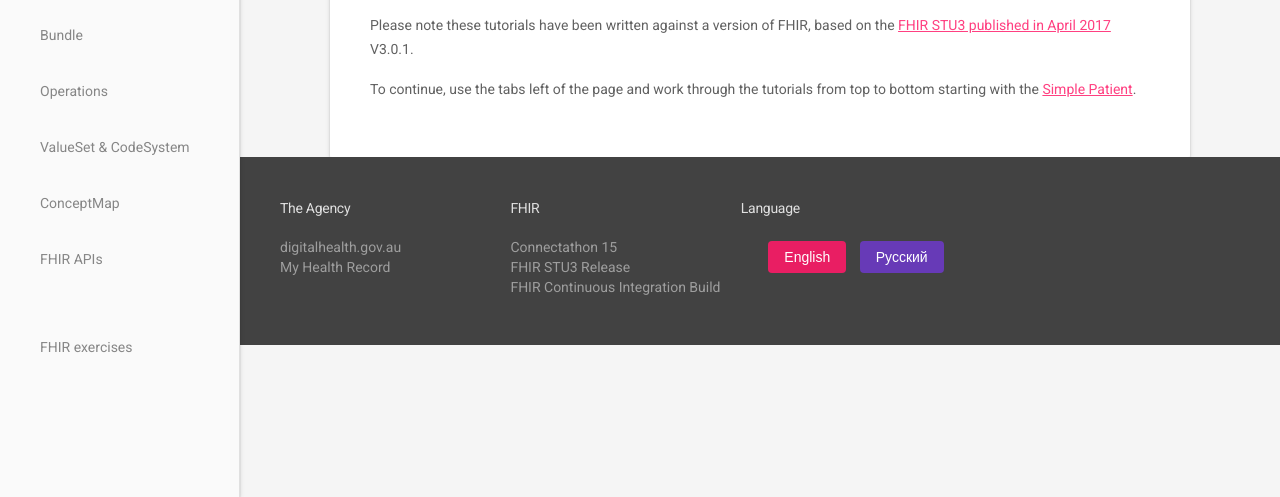
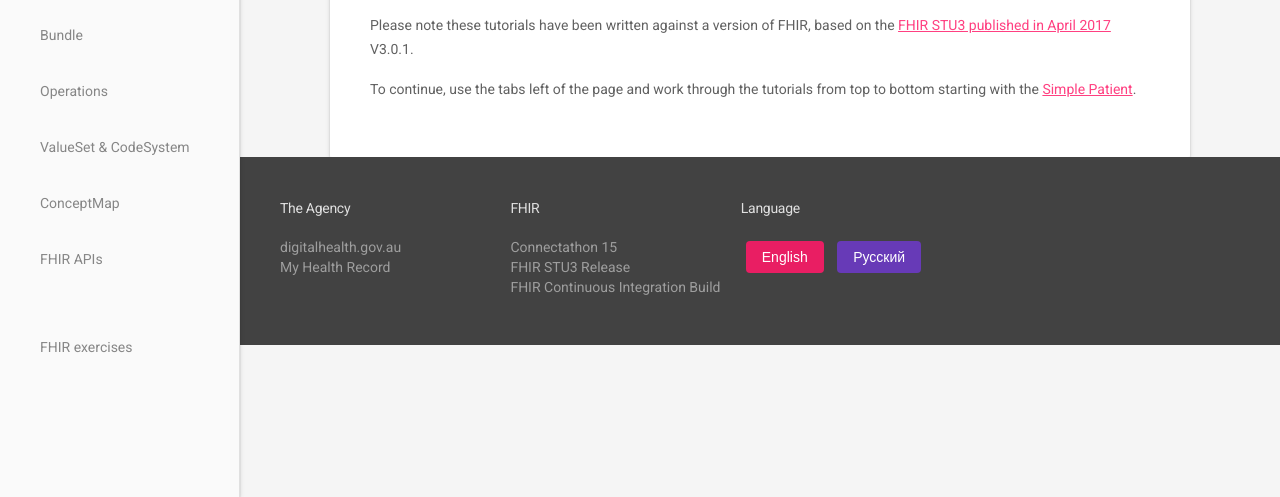
Before and after one commit to fhir-drills/fhir-drills.github.io, a plain HTML site: page index.html in a window 1280 px wide. Shown: the part 303-800 px from the top of the page. Drawn offline with nearby package versions, Linux system fonts and the light colour scheme; a script that the page names is missing.

Commit message:
Fix button alignment

```diff
--- a/index.html
+++ b/index.html
@@ -79,7 +79,6 @@
         /* Language selector styling */
         .language-selector {
             margin: 20px 0;
-            text-align: center;
         }
 
         .lang-btn {
--- a/styles.css
+++ b/styles.css
@@ -427,7 +427,6 @@ body.lang-ru .lang-ru.inline {
 /* Language selector styling */
 .language-selector {
     /* margin: 20px 0; */
-    text-align: center;
 }
 
 .lang-btn {
```
Also changed, not shown: ValueSet-And-CodeSystem.html (+0 -1 lines), bundle.html (+0 -1 lines), conceptmap.html (+0 -1 lines), operations.html (+0 -1 lines), patient-with-references.html (+0 -1 lines), simple-patient.html (+0 -1 lines), simple-search.html (+0 -1 lines).
